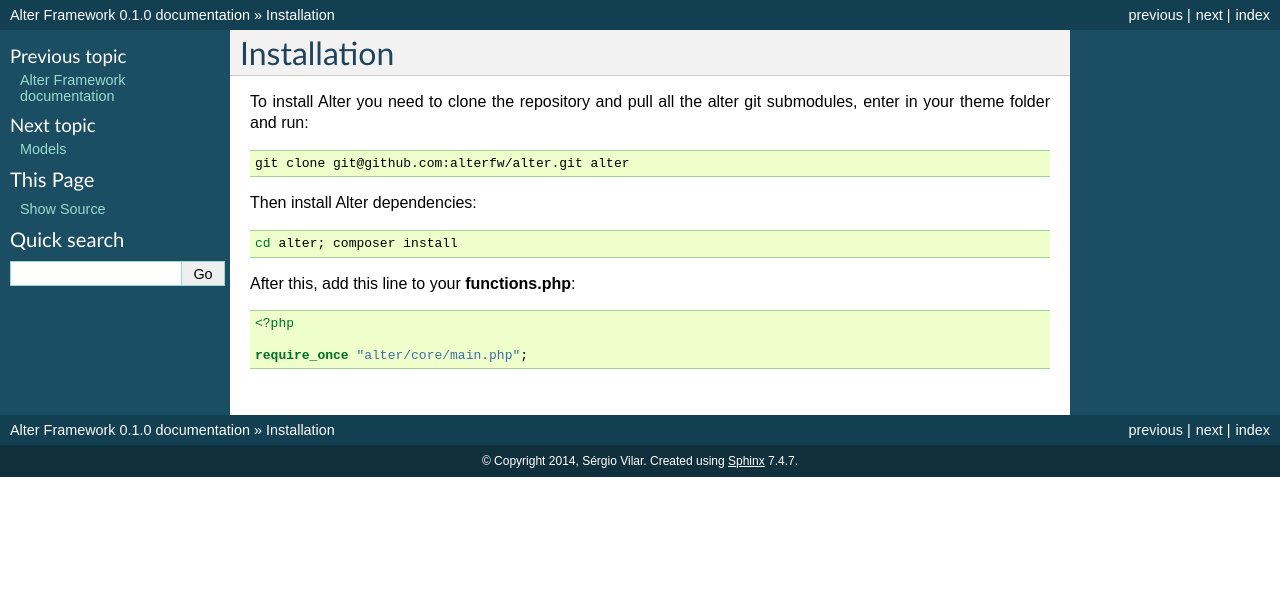
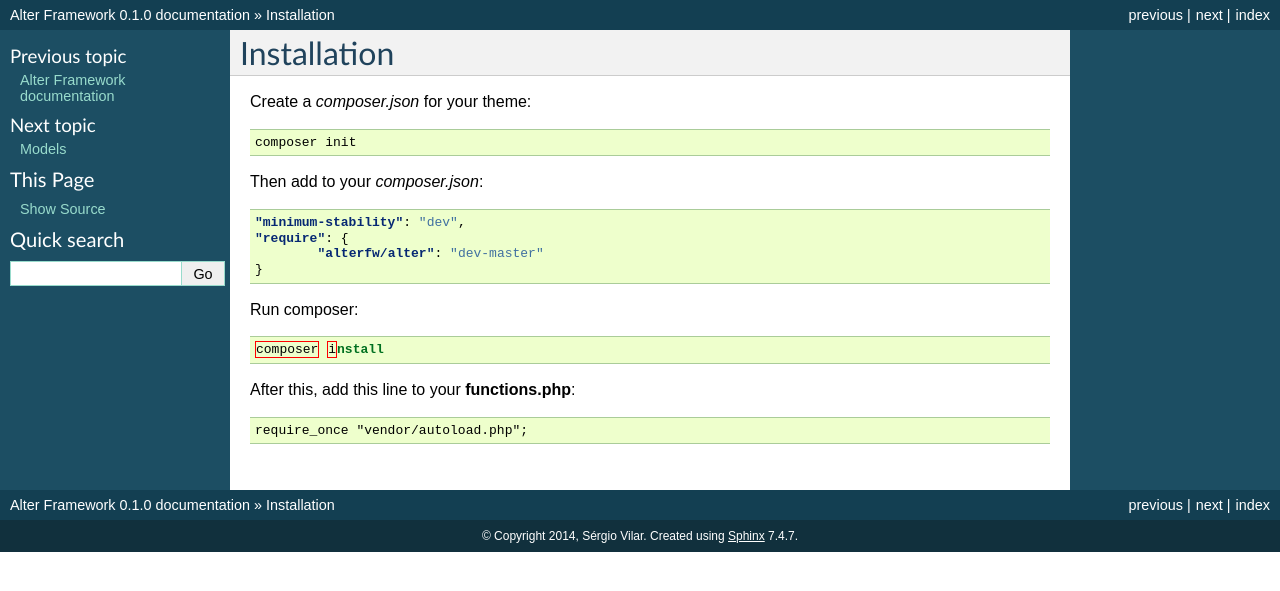
Before and after one commit to vinicius73/docs-1, a Sphinx documentation site: the page built from source/installation.rst, in a window 1280 px wide. Shown: the top 591 px of the page. Built offline with Sphinx 7.4.7, drawn with Linux system fonts in a browser that asks for light colours.

Commit message:
Updated installation documentation

```diff
--- a/source/installation.rst
+++ b/source/installation.rst
@@ -1,23 +1,29 @@
 Installation
 ==============
 
-To install Alter you need to clone the repository and pull all the alter git submodules, enter in your theme folder and run:
+Create a `composer.json` for your theme:
 
 .. code-block:: shell
 
-	git clone git@github.com:alterfw/alter.git alter
+	composer init
 
-Then install Alter dependencies:
+Then add to your `composer.json`:
 
-.. code-block:: shell
+.. code-block:: json
 
-	cd alter; composer install
+	"minimum-stability": "dev",
+	"require": {
+		"alterfw/alter": "dev-master"
+	}
 
+Run composer:
+
+.. code-block:: json
+
+	composer install
 
 After this, add this line to your **functions.php**:
 
 .. code-block:: php
 
-	<?php
-
-	require_once "alter/core/main.php";
+	require_once "vendor/autoload.php";
```
